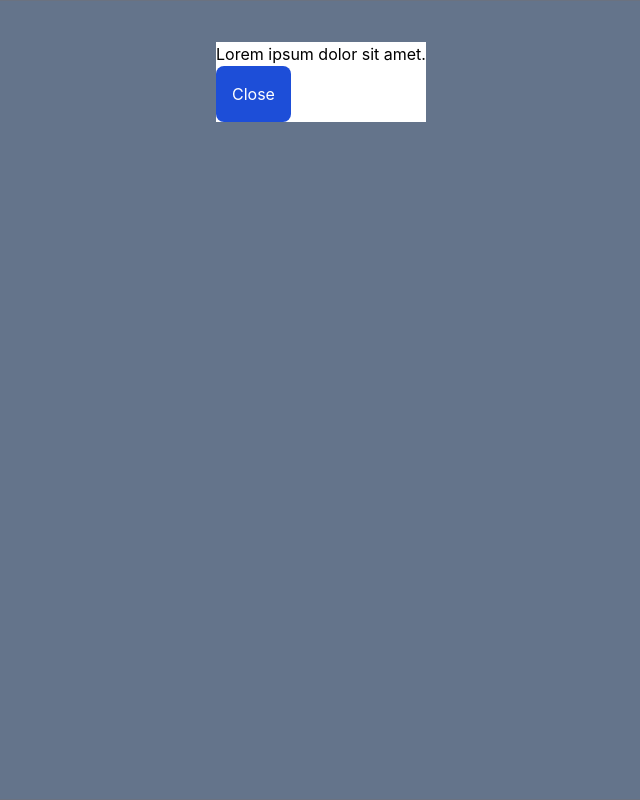
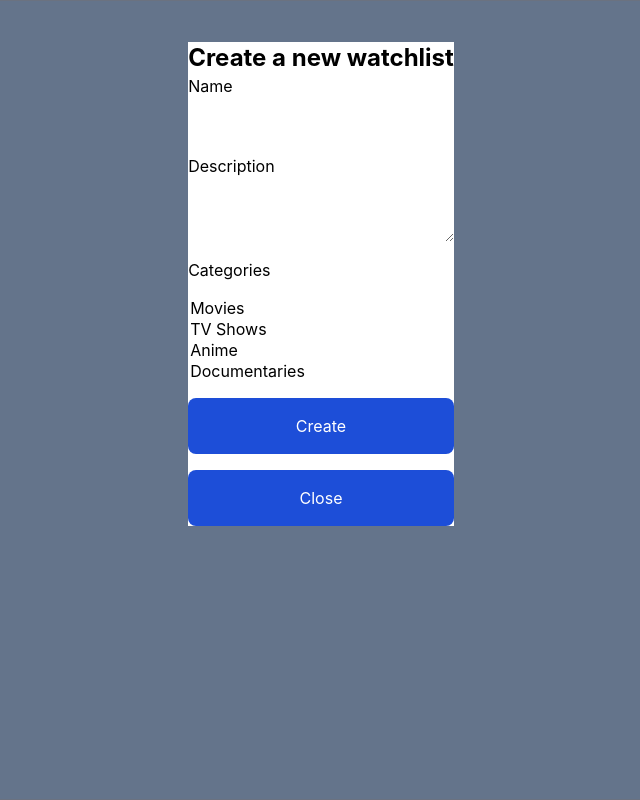
Before and after one commit to ogabor82/chain-metric-angular, an Angular app: page / in a window 1280 px wide. Both pictures are taken after a click on the button "Add Watchlist". Shown: the top 800 px of the page, without its empty margins (319-959 px from the left). Built offline with nearby package versions, Linux system fonts and the light colour scheme.

Commit message:
new watchlist form

```diff
--- a/src/app/watchlist/new-watchlist/new-watchlist.component.html
+++ b/src/app/watchlist/new-watchlist/new-watchlist.component.html
@@ -3,9 +3,45 @@
   (click)="onClose()"
 ></div>
 <dialog class="backdrop:bg-black/50 backdrop:backdrop-blur-md" open>
-  <p>Lorem ipsum dolor sit amet.</p>
+  <h2 class="text-2xl font-bold">Create a new watchlist</h2>
+  <form class="flex flex-col space-y-4">
+    <label for="name">Name</label>
+    <input
+      type="text"
+      id="name"
+      name="name"
+      [(ngModel)]="watchlistName"
+      required
+    />
+    <label for="description">Description</label>
+    <textarea
+      id="description"
+      name="description"
+      [(ngModel)]="watchlistDescription"
+    ></textarea>
 
-  <button class="bg-blue-700 text-white rounded-lg p-4" (click)="onClose()">
-    Close
-  </button>
+    <label for="categories">Categories</label>
+    <select
+      id="categories"
+      name="categories"
+      [(ngModel)]="watchlistCategories"
+      multiple
+    >
+      <option value="movies">Movies</option>
+      <option value="tv-shows">TV Shows</option>
+      <option value="anime">Anime</option>
+      <option value="documentaries">Documentaries</option>
+    </select>
+    <button
+      class="bg-blue-700 text-white rounded-lg p-4"
+      type="submit"
+      [disabled]="!watchlistName"
+    >
+      Create
+    </button>
+
+    <button class="bg-blue-700 text-white rounded-lg p-4" (click)="onClose()">
+      Close
+    </button>
+  </form>
 </dialog>
--- a/src/app/watchlist/new-watchlist/new-watchlist.component.ts
+++ b/src/app/watchlist/new-watchlist/new-watchlist.component.ts
@@ -1,14 +1,18 @@
 import { Component, EventEmitter, Output } from '@angular/core';
+import { FormsModule } from '@angular/forms';
 
 @Component({
   selector: 'app-new-watchlist',
   standalone: true,
-  imports: [],
+  imports: [FormsModule],
   templateUrl: './new-watchlist.component.html',
   styleUrl: './new-watchlist.component.scss',
 })
 export class NewWatchlistComponent {
   @Output() closeDialog = new EventEmitter<void>();
+  watchlistName = '';
+  watchlistDescription = '';
+  watchlistCategories = '';
 
   onClose() {
     this.closeDialog.emit();
```
